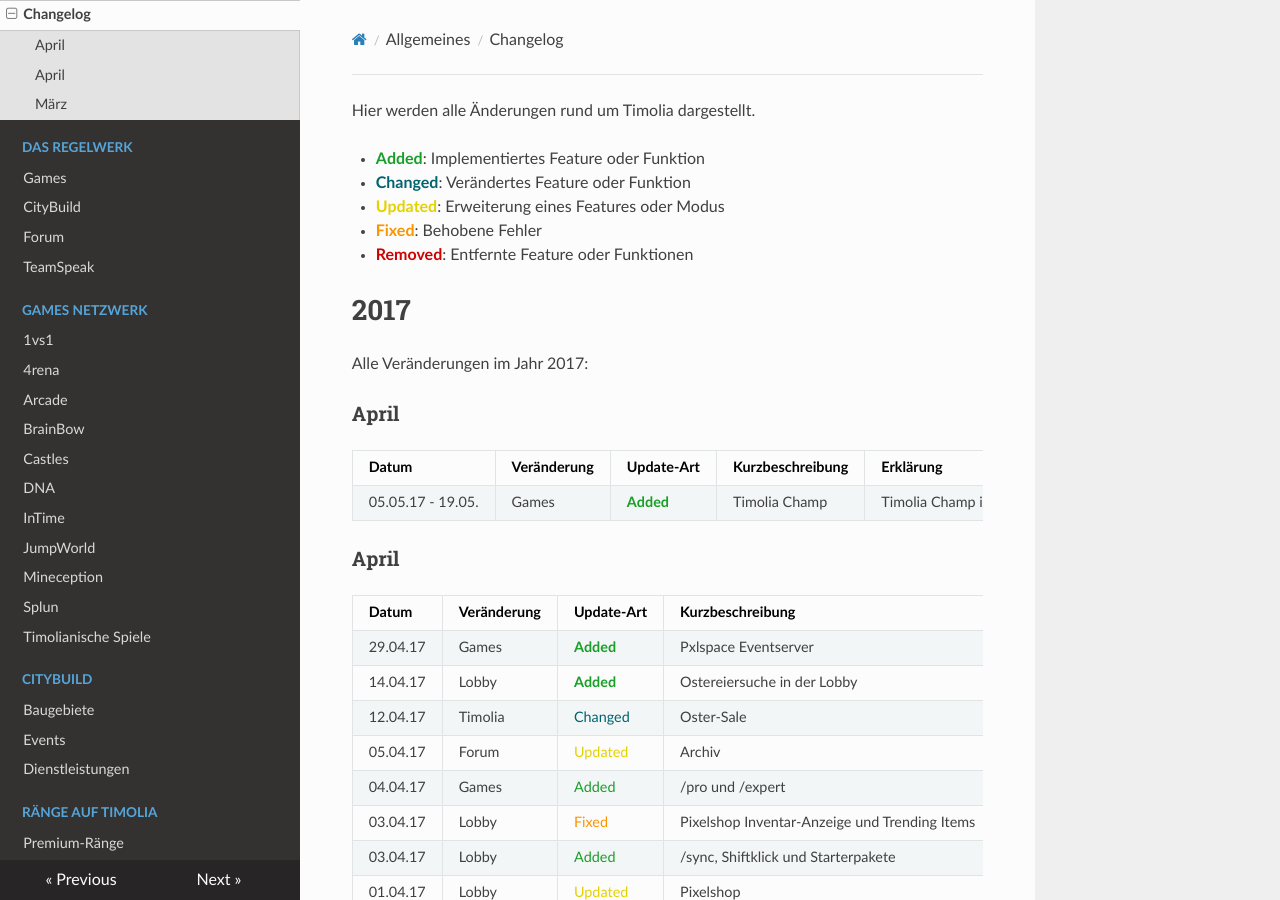
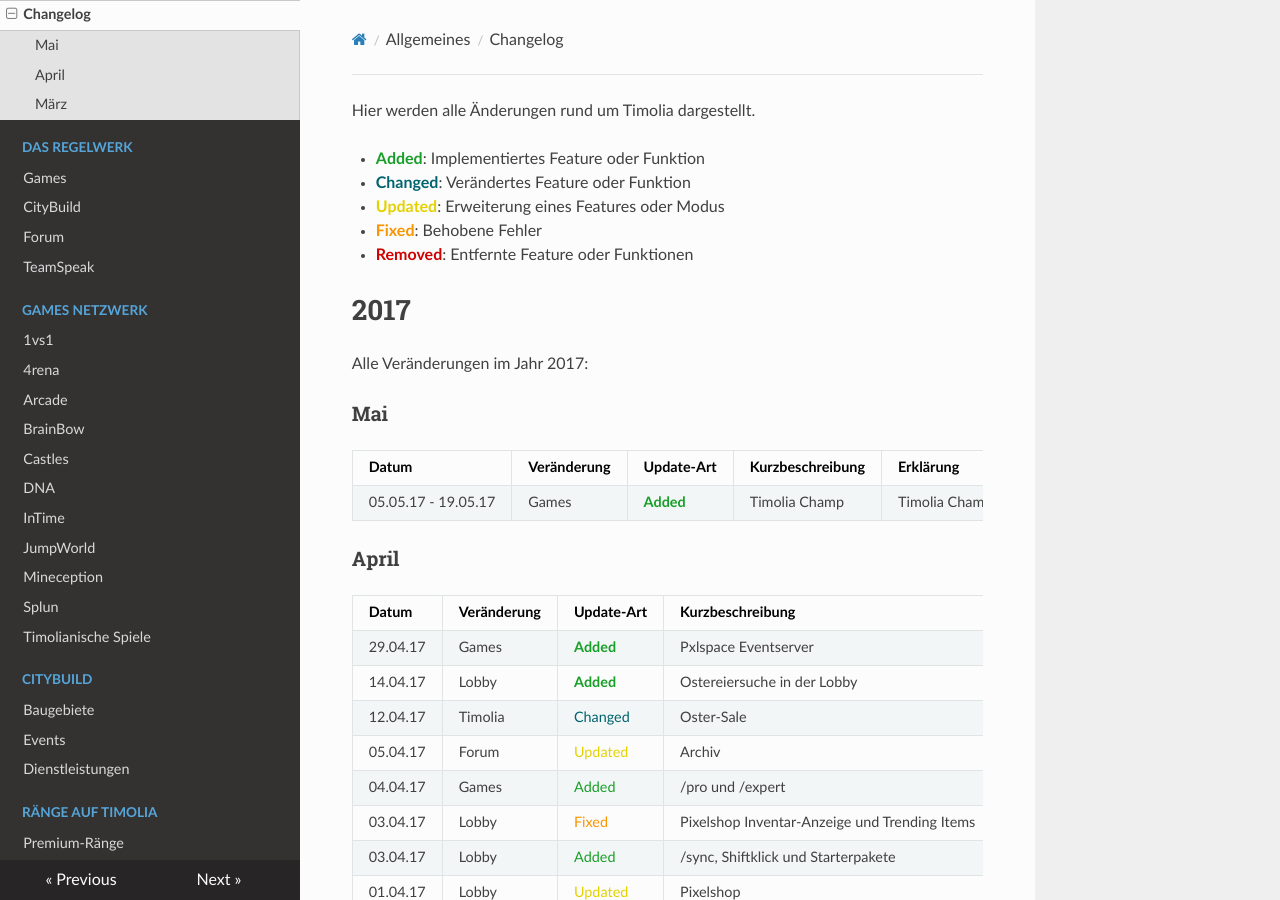
Before and after one commit to TimoliaDE/HowTo, an MkDocs documentation site: the page built from docs/changelog.md, in a window 1280 px wide and 900 px high. Built offline with MkDocs 1.6.1, drawn with Linux system fonts in a browser that asks for light colours; nearby versions of some CDN libraries; old or Windows-style settings are respelled for this version of MkDocs.

```diff
--- a/docs/changelog.md
+++ b/docs/changelog.md
@@ -10,10 +10,10 @@ Hier werden alle Änderungen rund um Timolia dargestellt.
 # 2017
 Alle Veränderungen im Jahr 2017:
 
-###<strong>April</strong>
+###<strong>Mai</strong>
 | Datum | Veränderung | Update-Art | Kurzbeschreibung | Erklärung | Verantwortliche(r) |
 | ------ | ------ | ------ | ------ | ------ | ------ |
-| 05.05.17 - 19.05. | Games | <strong><span style="color:#199F29">Added</span></strong> | Timolia Champ | Timolia Champ ist ein Wettbewerb, an dem jeder Timolianer teilnehmen kann. Alle regulär gespielten Spiele bringen Punkte - auch Champignons genannt. Im Verlauf der zwei Wochen solltest du so viele Champignons wie möglich sammlen, um Chancen auf einen der coolen Preise zu haben! Da in JumpWorld ein kompetetives Spiel sonst nicht möglich ist, findet der Parcour Part von Timolia Champ in drei speziell dafür gebauten Speedruns statt, die per NPC in der JumpWorld Lobbys erreicht werden können. Mehr Infos ingame unter /champ | Kenai, Tedget |
+| 05.05.17 - 19.05.17 | Games | <strong><span style="color:#199F29">Added</span></strong> | Timolia Champ | Timolia Champ ist ein Wettbewerb, an dem jeder Timolianer teilnehmen kann. Alle regulär gespielten Spiele bringen Punkte - auch Champignons genannt. Im Verlauf der zwei Wochen solltest du so viele Champignons wie möglich sammlen, um Chancen auf einen der coolen Preise zu haben! Da in JumpWorld ein kompetetives Spiel sonst nicht möglich ist, findet der Parcour Part von Timolia Champ in drei speziell dafür gebauten Speedruns statt, die per NPC in der JumpWorld Lobbys erreicht werden können. Mehr Infos ingame unter /champ | Kenai, Tedget |
 
 ###<strong>April</strong>
 | Datum | Veränderung | Update-Art | Kurzbeschreibung | Erklärung | Verantwortliche(r) |
```
Also changed, not shown: docs/commands.md (+1 -1 lines), docs/games/1vs1.md (+1 -1 lines).
